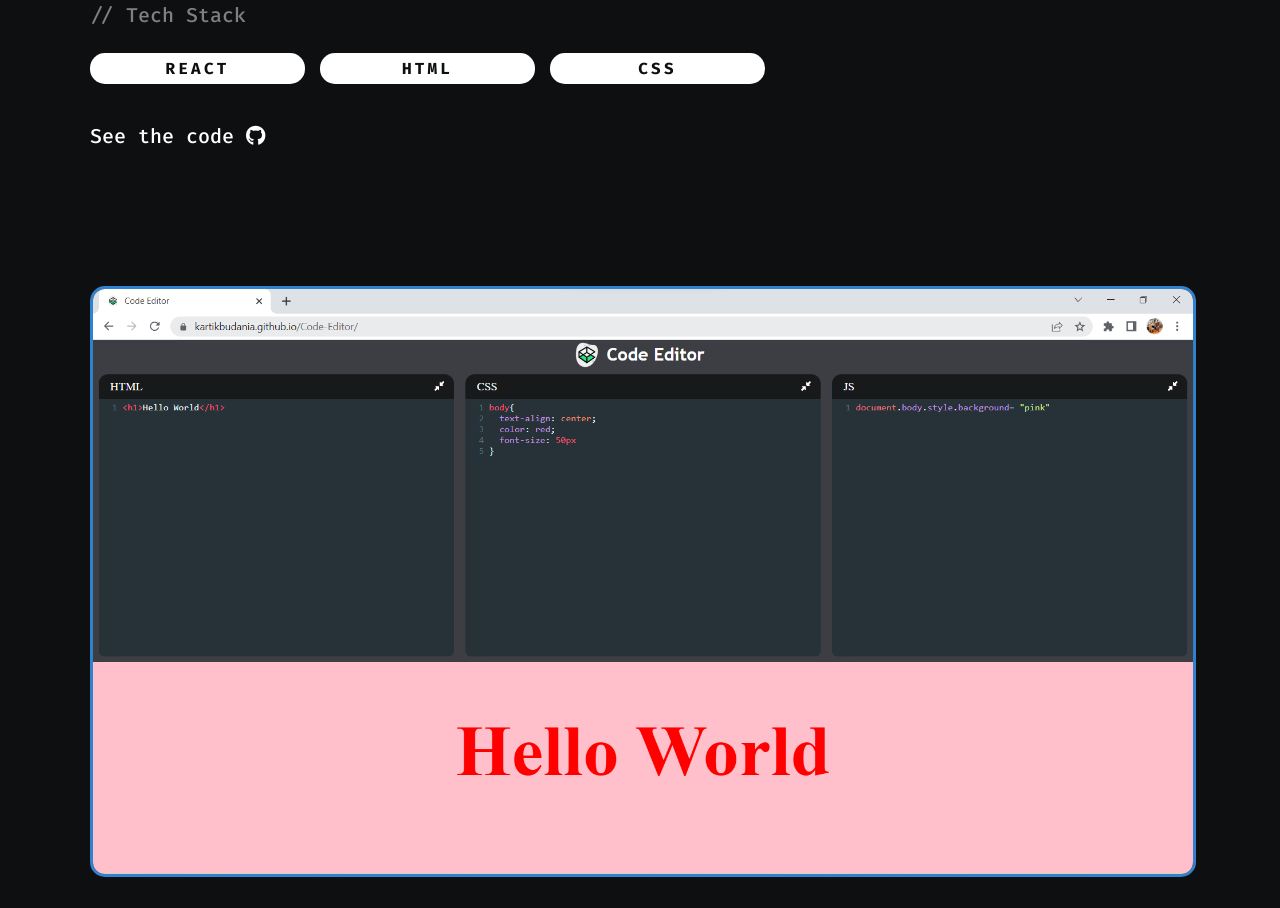
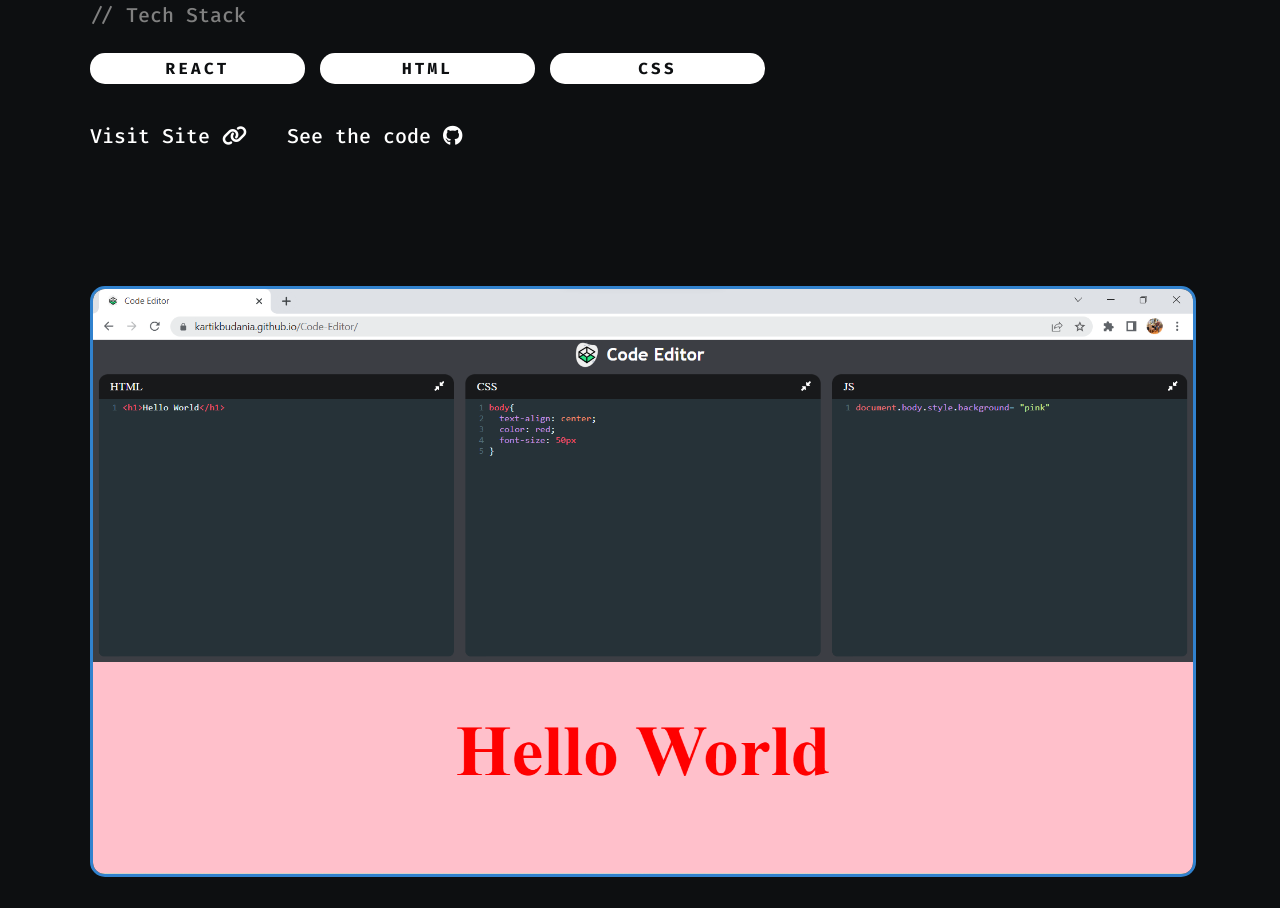
Before and after one commit to KartikBudania/portfolio, a React (Create React App) app: page / in a window 1280 px wide. Shown: the part 1700-2608 px from the top of the page. Built offline with nearby package versions, Linux system fonts and the light colour scheme.

Commit message:
added Harmony website link

```diff
--- a/src/Projects.js
+++ b/src/Projects.js
@@ -29,12 +29,12 @@ const Projects = () => {
             <li className="techstack">CSS</li>
           </ul>
           <h3>
-            {/* <a
-              href="https://kartikbudania.github.io/Harmony"
+            <a
+              href="https://kartikbudania.github.io/Harmony/"
               target="_blank"
             >
               Visit Site <i className="fa-solid fa-link visit-site"></i>
-            </a> */}
+            </a>
             <a
               href="https://github.com/KartikBudania/Harmony"
               target="_blank"
```
